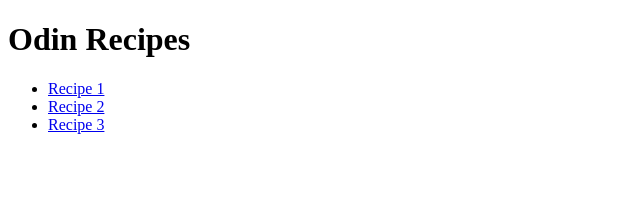
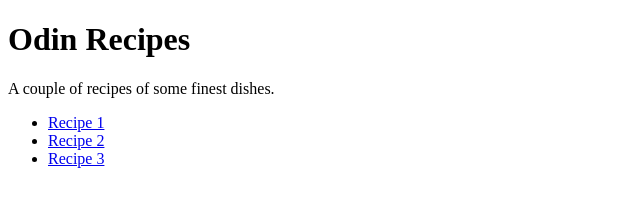
Before and after one commit to keanbravo-x/odin-recipes, a plain HTML site: page index.html in a window 1280 px wide. Shown: the whole page, without its empty margins (0-640 px from the left). Drawn offline with Linux system fonts and the light colour scheme.

Commit message:
Add description to index.html

```diff
--- a/index.html
+++ b/index.html
@@ -7,6 +7,7 @@
 </head>
 <body>
   <h1>Odin Recipes</h1>
+  <p>A couple of recipes of some finest dishes.
   <ul>
     <li><a href="recipes/recipe1.html">Recipe 1</a></li>
     <li><a href="recipes/recipe2.html">Recipe 2</a></li>
```
